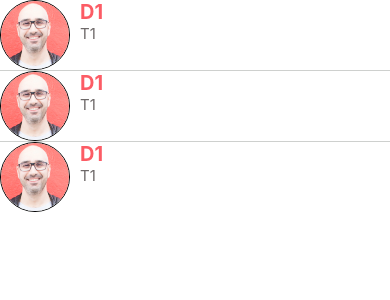
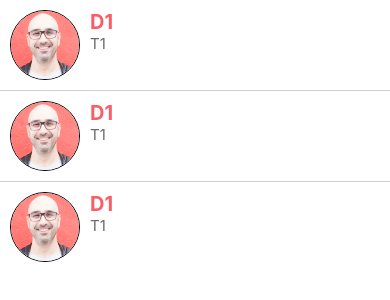
Before and after one commit to wilsonibekason/ALIPRO, a React Native app: screen / in a window 390 px wide. Shown: the top 300 px of the page. Built offline with nearby package versions, Linux system fonts and the light colour scheme.

Commit message:
add gestures

```diff
--- a/app/components/ListItem/ListItem.js
+++ b/app/components/ListItem/ListItem.js
@@ -1,11 +1,14 @@
 import React from "react";
-import { Image, StyleSheet, View } from "react-native";
+import { Image, StyleSheet, TouchableHighlight, View } from "react-native";
 import colors from "../../config/colors";
 import AppText from "../AppText/AppText";
+import Swipeable from "react-native-gesture-handler/Swipeable";
 
-const ListItem = ({ image, title, subTitle }) => {
+const ListItem = ({ image, title, subTitle, onPress, renderRightActions }) => {
   return (
     <>
+      <Swipeable renderRightActions={renderRightActions}>
+        <TouchableHighlight onPress={onPress} underlayColor={colors.lightGray}>
           <View style={styles.container}>
             <Image source={image} style={styles.image} />
             <View>
@@ -13,6 +16,8 @@ const ListItem = ({ image, title, subTitle }) => {
               <AppText style={styles.subTitle}>{subTitle}</AppText>
             </View>
           </View>
+        </TouchableHighlight>
+      </Swipeable>
     </>
   );
 };
@@ -20,6 +25,7 @@ const ListItem = ({ image, title, subTitle }) => {
 const styles = StyleSheet.create({
   container: {
     flexDirection: "row",
+    padding: 10,
   },
   image: {
     height: 70,
--- /dev/null
+++ b/app/components/ListItemComposables/ListItemDeleteAction.js
@@ -0,0 +1,16 @@
+import React from "react";
+import { StyleSheet, View } from "react-native";
+
+const ListItemDeleteAction = () => {
+  return (
+    <>
+      <View style={styles.container}></View>
+    </>
+  );
+};
+
+const styles = StyleSheet.create({
+  container: { backgroundColor: "red", width: 70 },
+});
+
+export default ListItemDeleteAction;
--- a/app/components/MessageScreen/AppMessageScreen.js
+++ b/app/components/MessageScreen/AppMessageScreen.js
@@ -1,6 +1,7 @@
 import React from "react";
 import { FlatList, Platform, StatusBar, StyleSheet, View } from "react-native";
 import ListItem from "../ListItem/ListItem";
+import ListItemDeleteAction from "../ListItemComposables/ListItemDeleteAction";
 import ListItemSeperator from "../ListItemSeperator";
 import AppScreen from "../Screen/AppScreen";
 
@@ -36,6 +37,8 @@ const AppMessageScreen = () => {
               title={item.description}
               subTitle={item.title}
               image={item.image}
+              onPress={() => console.log()}
+              renderRightActions={() => <ListItemDeleteAction />}
             />
           )}
           ItemSeparatorComponent={() => <ListItemSeperator />}
--- a/package.json
+++ b/package.json
@@ -16,6 +16,7 @@
     "react": "18.1.0",
     "react-dom": "^18.2.0",
     "react-native": "0.70.5",
+    "react-native-gesture-handler": "~2.8.0",
     "react-native-paper": "^5.2.0",
     "react-native-safe-area-context": "^4.5.0",
     "react-native-vector-icons": "^9.2.0",
```
Also changed, not shown: 1 other file (tests, documents, lock files or other folders). Lines whose indentation alone changed are shown as unchanged.
